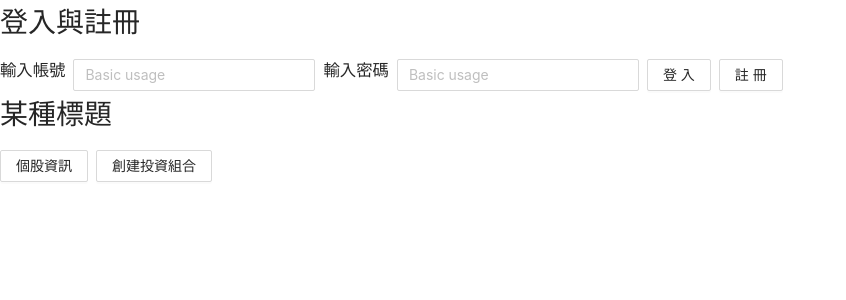
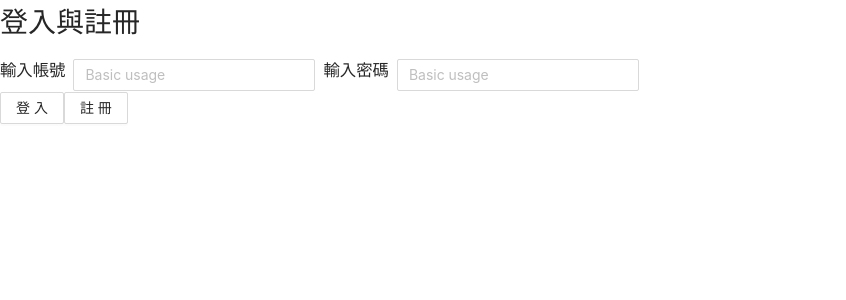
Before and after one commit to DoubleQuotationMarks/frontend, a React (Create React App) app in the folder OneDrive - 國立台灣大學/桌面/repo/frontend/: page / in a window 1280 px wide. Shown: the top 300 px of the page, without its empty margins (0-846 px from the left). Built offline with nearby package versions, Linux system fonts and the light colour scheme.

Commit message:
frontend

```diff
--- a/OneDrive - 國立台灣大學/桌面/repo/frontend/src/App.js
+++ b/OneDrive - 國立台灣大學/桌面/repo/frontend/src/App.js
@@ -28,7 +28,7 @@ const App = () => {
   const [LR, setLR] = useState(true)
   const [login, setLogin] = useState(false)
   const [register, setRegister] = useState(false)
-  const [menuset, setMenuset] = useState(true)
+  const [menuset, setMenuset] = useState(false)
   const [clickDeal, setClickDeal] = useState(false)
   const [clickCreate, setClickCreate] = useState(false)
   const [clickInd, setClickInd] = useState(false)         //選擇指標的確定鍵
--- a/OneDrive - 國立台灣大學/桌面/repo/frontend/src/Container/Login_Register.js
+++ b/OneDrive - 國立台灣大學/桌面/repo/frontend/src/Container/Login_Register.js
@@ -5,13 +5,11 @@ import User from '../Component/User'
 const Login_Register = ( { setUserID, setPassword, setLogin, setRegister, setLR } ) => {
 
     return (
-        <div className='header'>
+        <div className='login_register'>
             <h1>登入與註冊</h1>
-            <Space className='menu-set'>
-                <User setUserID={setUserID} setPassword={setPassword} />
-                <Button onClick={()=>{setLogin(true); setLR(false);}}>登入</Button>
-                <Button onClick={()=>{setRegister(true); setLR(false)}}>註冊</Button>
-            </Space>
+            <User setUserID={setUserID} setPassword={setPassword} />
+            <Button onClick={()=>{setLogin(true); setLR(false);}}>登入</Button>
+            <Button onClick={()=>{setRegister(true); setLR(false)}}>註冊</Button>
         </div>
     )
 
```
